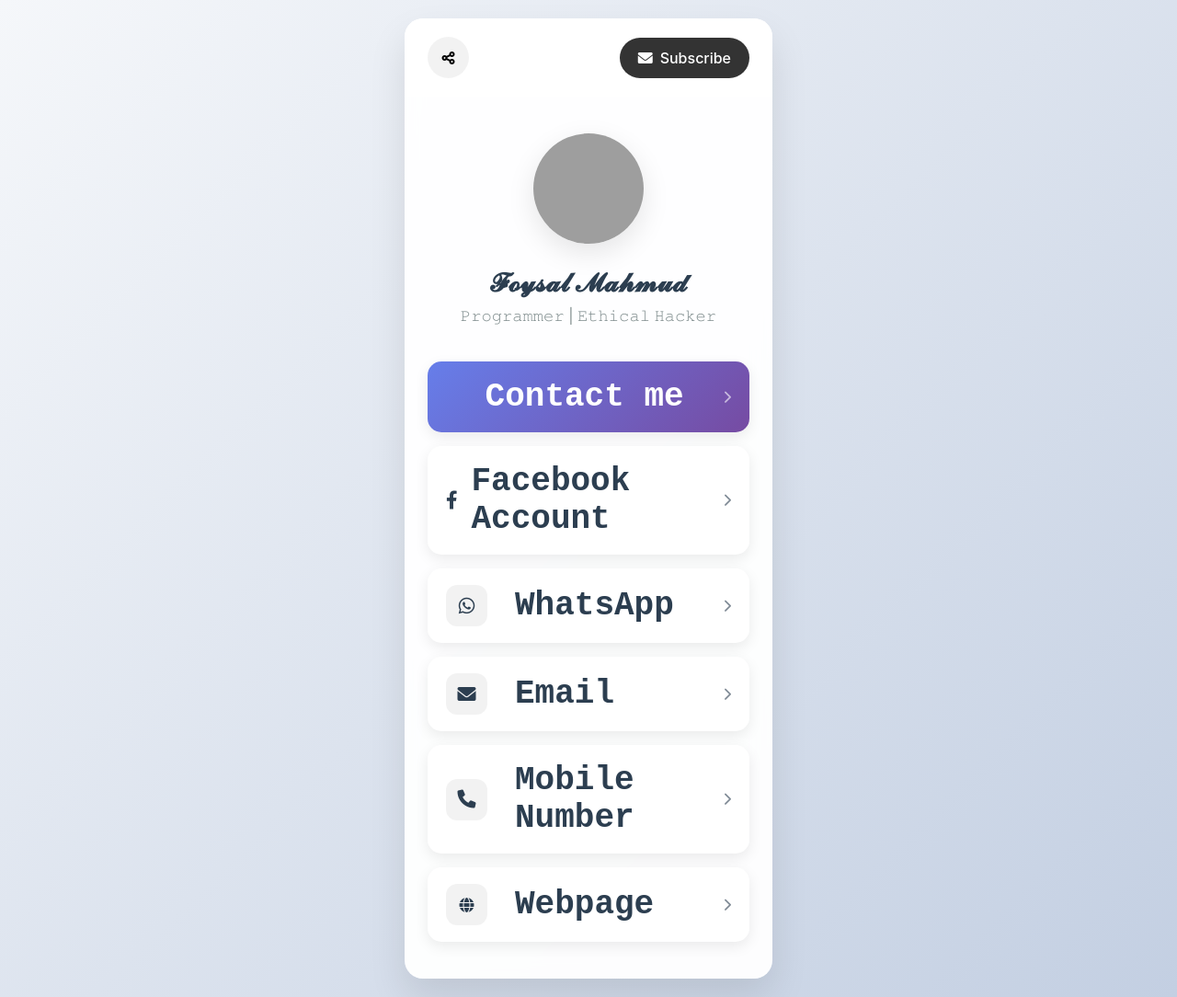
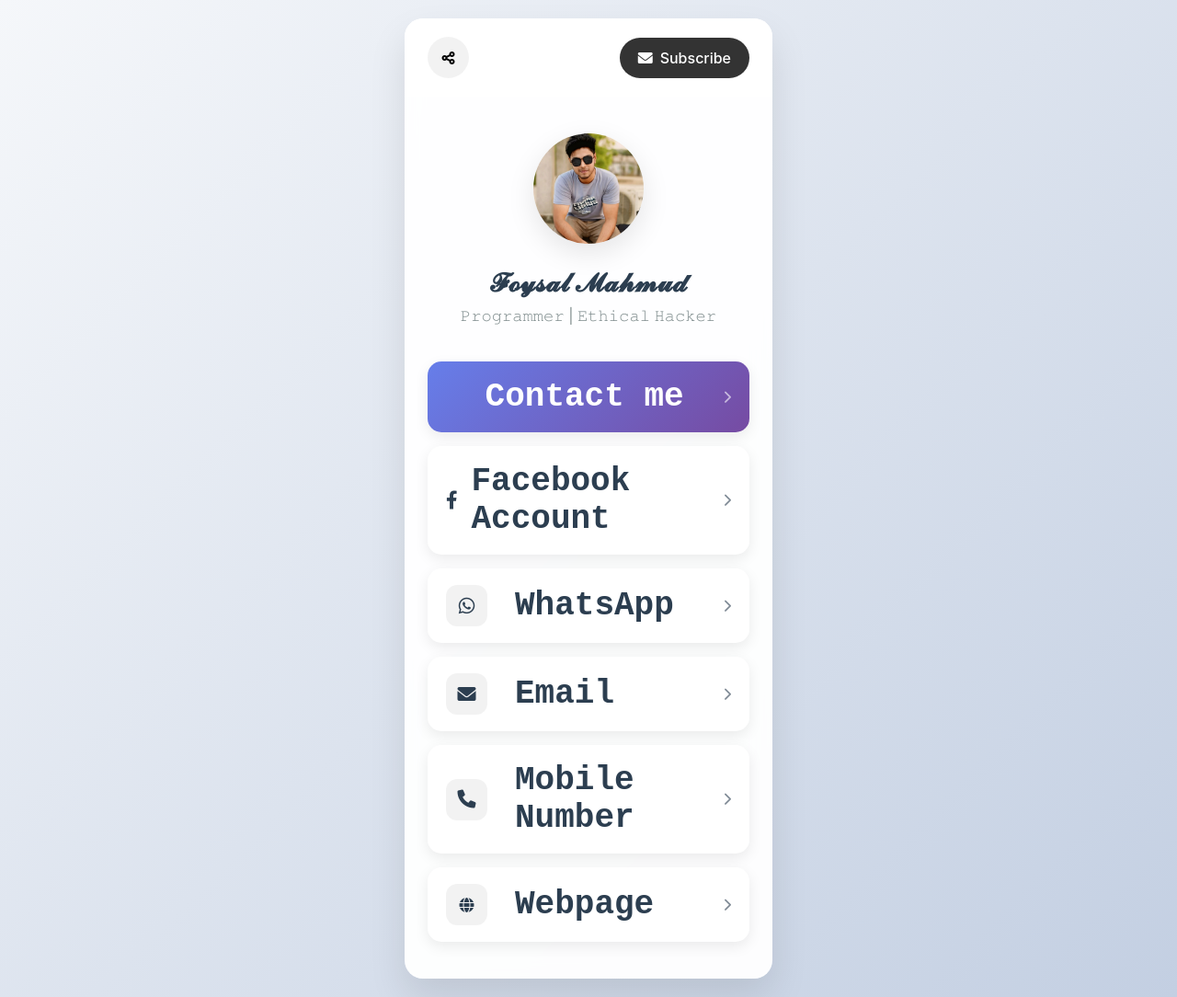
Before and after one commit to foysal1627/foysal1627.github.io, a Jekyll site: the page contact/index.html, which Jekyll copies as it is, in a window 1280 px wide. Shown: the whole page at 92% size. Built offline with Jekyll 4.4.1, drawn with Linux system fonts in a browser that asks for light colours.

Commit message:
Update index.html

```diff
--- a/contact/index.html
+++ b/contact/index.html
@@ -23,7 +23,7 @@
         <!-- Profile Section -->
         <div class="profile-section">
             <div class="profile-image">
-                <img src="https://foysal1627.github.io/assets/image/pp.jpg" alt="Profile Logo">
+                <img src="https://foysal1627.github.io/assets/image/2025-05-19.webp" alt="Profile Logo">
             </div>
             <h1 class="profile-name">𝓕𝓸𝔂𝓼𝓪𝓵 𝓜𝓪𝓱𝓶𝓾𝓭</h1>
             <p class="profile-tagline">𝙿𝚛𝚘𝚐𝚛𝚊𝚖𝚖𝚎𝚛  |  𝙴𝚝𝚑𝚒𝚌𝚊𝚕 𝙷𝚊𝚌𝚔𝚎𝚛</p>
```
